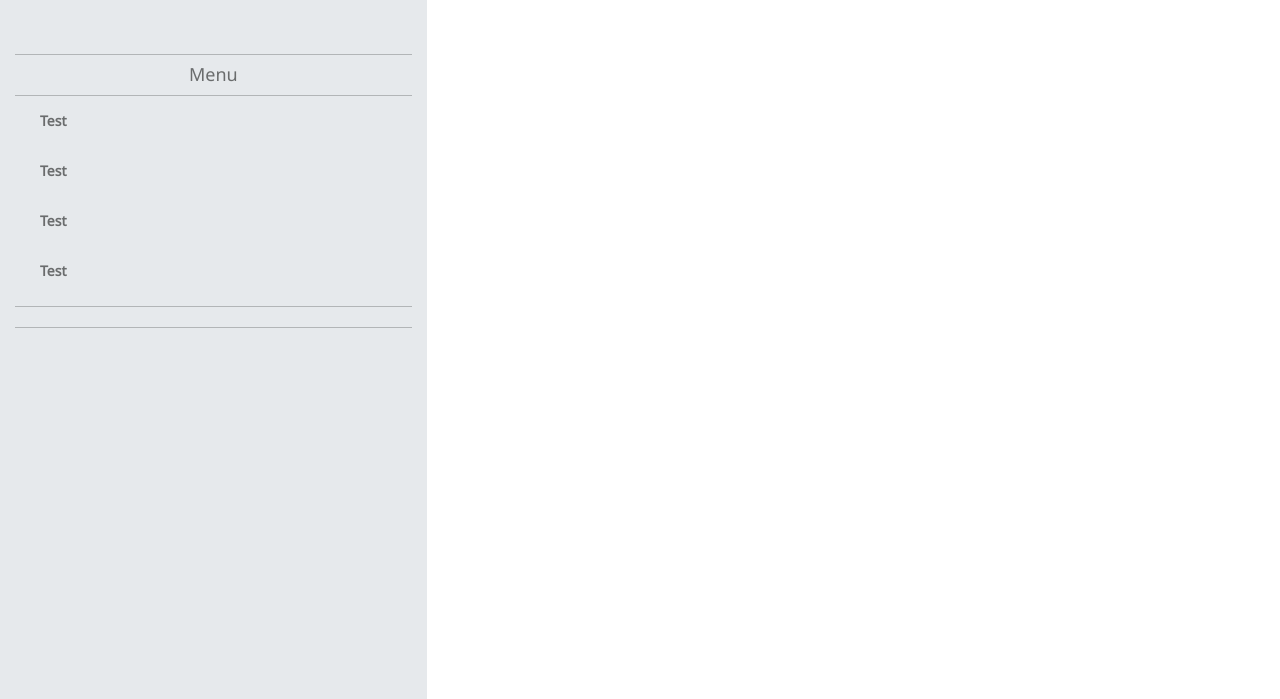
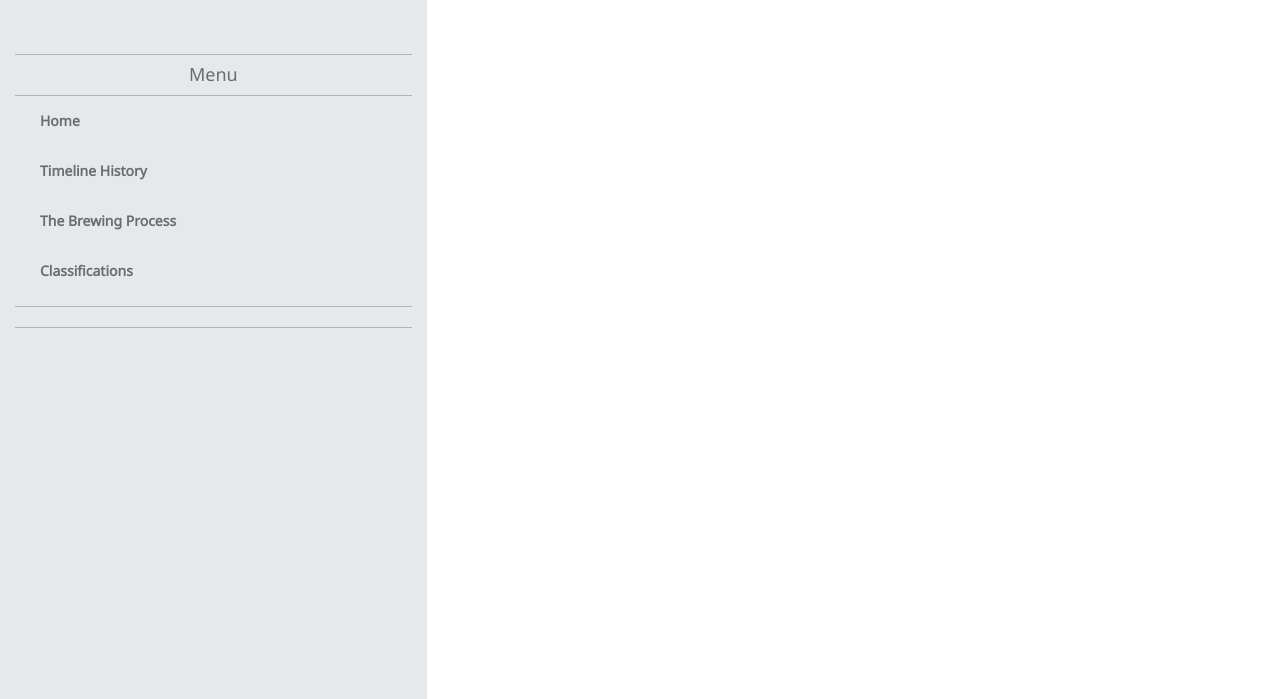
Before and after one commit to ReyesJunior/beer101-website, a plain HTML site: page index.html in a window 1280 px wide. Shown: the part 101-800 px from the top of the page. Drawn offline with Linux system fonts and the light colour scheme.

Commit message:
index.html[ Added active class to menu elements]

```diff
--- a/index.html
+++ b/index.html
@@ -38,16 +38,16 @@
 								<nav class="toggle-menu">
 									<ul class="menu-list">
 										<li class="menu-list-item">
-											<a href="#">Test</a>
+											<a href="#" class="active">Home</a>
 										</li>
 										<li class="menu-list-item">
-											<a href="#">Test</a>
+											<a href="#">Timeline History</a>
 										</li>
 										<li class="menu-list-item">
-											<a href="#">Test</a>
+											<a href="#">The Brewing Process</a>
 										</li>
 										<li class="menu-list-item">
-											<a href="#">Test</a>
+											<a href="#">Classifications</a>
 										</li>
 										<li class="menu-list-item"></li>
 									</ul>
@@ -63,16 +63,16 @@
 								<nav class="main-menu">
 									<ul class="menu-list">
 										<li class="menu-list-item">
-											<a href="#">Test</a>
+											<a href="#" class="active">Home</a>
 										</li>
 										<li class="menu-list-item">
-											<a href="#">Test</a>
+											<a href="#">Timeline History</a>
 										</li>
 										<li class="menu-list-item">
-											<a href="#">Test</a>
+											<a href="#">The Brewing Process</a>
 										</li>
 										<li class="menu-list-item">
-											<a href="#">Test</a>
+											<a href="#">Classifications</a>
 										</li>
 										<li class="menu-list-item"></li>
 									</ul>
```
